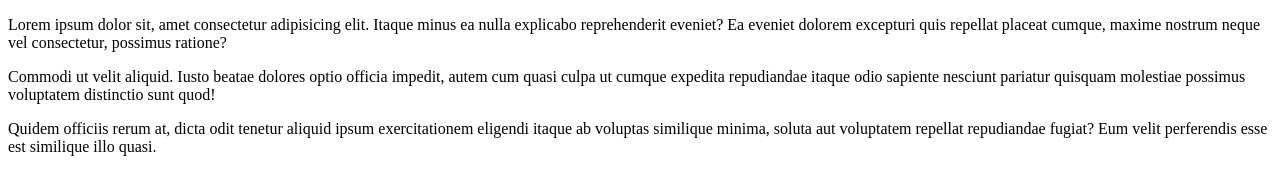
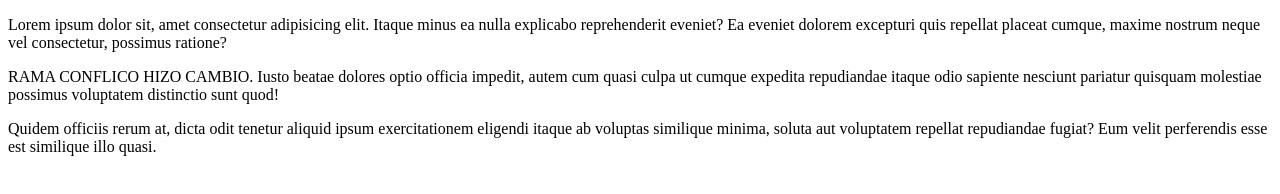
Before and after one commit to FrancoChappa/NuevoRepoGit-Javascript, a plain HTML site: page index.html in a window 1280 px wide. Drawn offline with Linux system fonts and the light colour scheme.

Commit message:
rama conflicto hizo cambios

```diff
--- a/index.html
+++ b/index.html
@@ -8,7 +8,7 @@
 </head>
 <body>
     <p>Lorem ipsum dolor sit, amet consectetur adipisicing elit. Itaque minus ea nulla explicabo reprehenderit eveniet? Ea eveniet dolorem excepturi quis repellat placeat cumque, maxime nostrum neque vel consectetur, possimus ratione?</p>
-    <p>Commodi ut velit aliquid. Iusto beatae dolores optio officia impedit, autem cum quasi culpa ut cumque expedita repudiandae itaque odio sapiente nesciunt pariatur quisquam molestiae possimus voluptatem distinctio sunt quod!</p>
+    <p>RAMA CONFLICO HIZO CAMBIO. Iusto beatae dolores optio officia impedit, autem cum quasi culpa ut cumque expedita repudiandae itaque odio sapiente nesciunt pariatur quisquam molestiae possimus voluptatem distinctio sunt quod!</p>
     <p>Quidem officiis rerum at, dicta odit tenetur aliquid ipsum exercitationem eligendi itaque ab voluptas similique minima, soluta aut voluptatem repellat repudiandae fugiat? Eum velit perferendis esse est similique illo quasi.</p>
 
 
```
